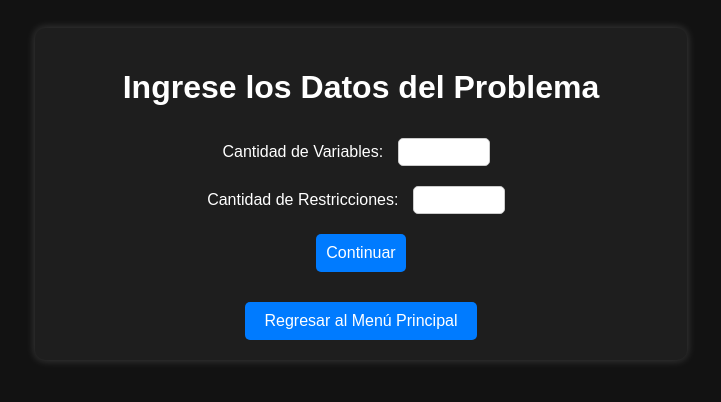
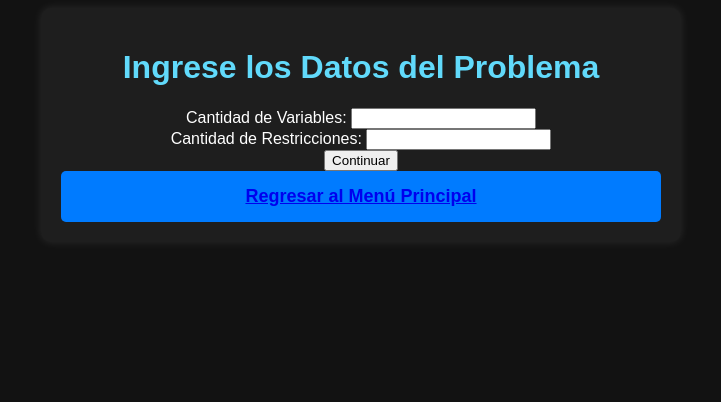
Before and after one commit to alwxav98/SistemaOptimizacion, a Flask app: page /programacion_linear_solver/ in a window 1280 px wide. Shown: the top 402 px of the page, without its empty margins (279-1000 px from the left). Run offline with Flask 3, Linux system fonts and the light colour scheme; parts of the project's set-up code (start-up, migrations or seed data) failed here and were passed over.

Commit message:
Update style.css

```diff
--- a/programacion_linear_solver/static/style.css
+++ b/programacion_linear_solver/static/style.css
@@ -1,72 +1,66 @@
 body {
+    background-color: #121212;
+    color: #ffffff;
     font-family: Arial, sans-serif;
-    background-color: #121212;
-    color: white;
     text-align: center;
-    padding: 20px;
 }
 
 .container {
+    max-width: 600px;
+    margin: auto;
+    padding: 20px;
     background-color: #1e1e1e;
-    padding: 20px;
     border-radius: 10px;
-    width: 50%;
-    margin: auto;
-    box-shadow: 0px 0px 10px rgba(255, 255, 255, 0.2);
+    box-shadow: 0px 0px 10px rgba(255, 255, 255, 0.1);
 }
 
-input, select, button {
-    padding: 10px;
-    margin: 10px;
-    border-radius: 5px;
-    border: none;
-    font-size: 16px;
+h1, h2, h3 {
+    color: #61dafb;
 }
 
-button {
-    background-color: #007BFF;
-    color: white;
-    cursor: pointer;
-}
-
-button:hover {
-    background-color: #0056b3;
+.menu-options {
+    display: flex;
+    flex-direction: column;
+    gap: 15px;
+    margin: 20px 0;
 }
 
 .menu-button {
-    margin-top: 20px;
-    text-align: center;
-}
-
-.back-button {
-    display: inline-block;
-    padding: 10px 20px;
+    display: block;
+    padding: 15px;
     background-color: #007BFF;
     color: white;
     text-decoration: none;
     border-radius: 5px;
-    font-size: 16px;
+    font-size: 18px;
+    font-weight: bold;
 }
 
-.back-button:hover {
+.menu-button:hover {
     background-color: #0056b3;
 }
 
-.resultado {
-    background-color: #28a745;
-    padding: 15px;
-    border-radius: 5px;
-    width: fit-content;
-    margin: auto;
-    color: white;
-    font-weight: bold;
+.integrantes-list {
+    list-style: none;
+    padding: 0;
+    margin-top: 20px;
 }
 
-input[type="text"], input[type="number"] {
-    width: 80px; /* Reduce el tamaño del input */
+.integrantes-list li {
+    font-size: 16px;
     padding: 5px;
-    font-size: 14px;
+    background-color: #333;
+    margin: 5px 0;
+    border-radius: 5px;
+}
+
+.funcion-objetivo {
+    display: flex;
+    align-items: center;
+    gap: 10px;
+}
+
+.funcion-objetivo input {
+    width: 50px;
     text-align: center;
-    border-radius: 5px;
-    border: 1px solid #ccc;
 }
```
